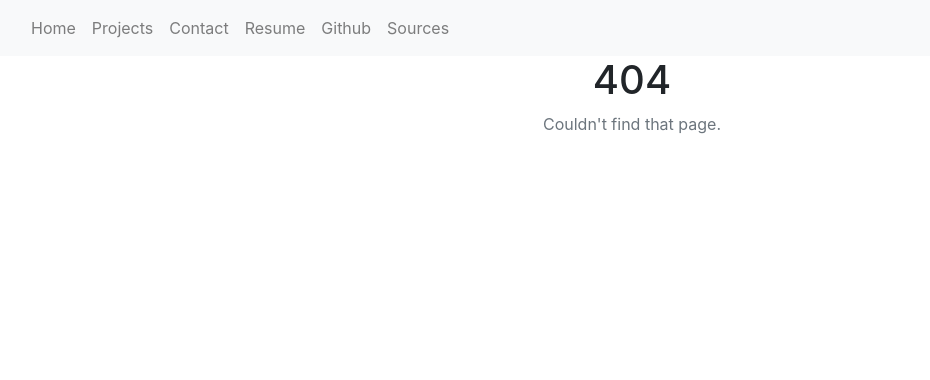
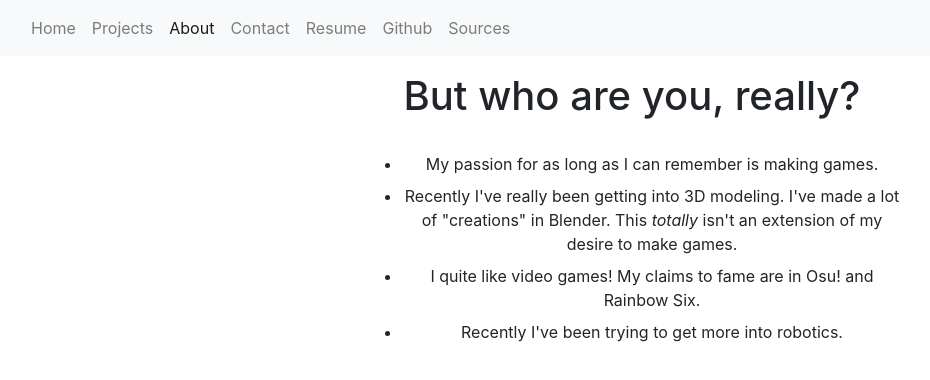
Before and after one commit to AustinHoover/PersonalWebsite, a React app: page /about in a window 1280 px wide. Before the commit this address had no page. Shown: the top 380 px of the page, without its empty margins (8-938 px from the left). Built offline with nearby package versions, Linux system fonts and the light colour scheme.

Commit message:
Shake up projects, add some personality to taste

```diff
--- a/src/components/DefaultNavbar/DefaultNavbar.tsx
+++ b/src/components/DefaultNavbar/DefaultNavbar.tsx
@@ -16,6 +16,11 @@ const entries : NavEntry[] = [
     {
         name: "Projects",
         link: "/projects",
+        external : false,
+    },
+    {
+        name: "About",
+        link: "/about",
         external : false,
     },
     {
--- a/src/components/ProjectListing/ProjectListing.tsx
+++ b/src/components/ProjectListing/ProjectListing.tsx
@@ -19,9 +19,9 @@ const ProjectListing = (props : ProjectListingProps) => {
                 <h5 className="card-title">{props.title}</h5>
                 <p className="card-text">{props.description}</p>
                 {
-                    props.githublink ? <a href={props.githublink} className="btn btn-primary">Github Link</a> : <div/>
+                    props.githublink ? <a href={props.githublink} className="btn btn-primary">Github</a> : <div/>
                 }
-                {props.githublink ? <a href={props.githublink}>Github Link</a> : <div></div>}
+                {/* {props.githublink ? <a href={props.githublink}>Github Link</a> : <div></div>} */}
             </div>
         </div>
     );
--- a/src/entry/app.tsx
+++ b/src/entry/app.tsx
@@ -7,6 +7,7 @@ import NotFound from "../pages/NotFound/NotFound";
 import Projects from "../pages/Projects/Projects";
 import Contact from "../pages/Contact/Contact";
 import Sources from "../pages/Sources/Sources";
+import About from "../pages/About/About";
 
 const App = () => {
     return (
@@ -15,6 +16,7 @@ const App = () => {
                 <Switch>
                     <Route path="/" exact component={Index}/>
                     <Route path="/projects" component={Projects}/>
+                    <Route path="/about" component={About}/>
                     <Route path="/contact" component={Contact}/>
                     <Route path="/sources" component={Sources}/>
                     <Route component={NotFound} exact/>
--- /dev/null
+++ b/src/pages/About/About.tsx
@@ -0,0 +1,42 @@
+import * as React from "react";
+import DefaultNavbar from "../../components/DefaultNavbar/DefaultNavbar";
+
+
+const About = () => {
+    return (
+        <>
+            <header>
+                <DefaultNavbar name={"About"}/>
+            </header>
+            <main role="main">
+                <div className="container text-center">
+                    <h1 className="p-3">But who are you, really?</h1>
+                    <div className="row">
+                        <div className="col-3"></div>
+                        <div className="text-center col-6">
+                            <ul>
+                                <li className="pt-2">
+                                    My passion for as long as I can remember is making games.
+                                </li>
+                                <li className="pt-2">
+                                    Recently I've really been getting into 3D modeling.
+                                    I've made a lot of "creations" in Blender.
+                                    This <i>totally</i> isn't an extension of my desire to make games.
+                                </li>
+                                <li className="pt-2">
+                                    I quite like video games! My claims to fame are in Osu! and Rainbow Six.
+                                </li>
+                                <li className="pt-2">
+                                    Recently I've been trying to get more into robotics.
+                                </li>
+                            </ul>
+                        </div>
+                        <div className="col-3"></div>
+                    </div>
+                </div>
+            </main>
+        </>
+    );
+}
+
+export default About;
--- a/src/pages/Contact/Contact.tsx
+++ b/src/pages/Contact/Contact.tsx
@@ -13,15 +13,18 @@ const Contact = () => {
                     <h1 className="p-3">Contacts</h1>
                     <div className="row">
                         <div className="col-3"></div>
-                        <div className="text-left col-6">
+                        <div className="text-center col-6">
                             <p>
                                 <a href="mailto:austinwhoover@gmail.com">austinwhoover@gmail.com</a>
+                            </p>
+                            <p>
+                                <a href="https://github.com/AustinHoover">Github</a>
                             </p>
                             <p>
                                 <a href="https://www.linkedin.com/in/austin-hoover-b4a30b182/">LinkedIn</a>
                             </p>
                             <p>
-                                <a href="https://github.com/AustinHoover">Github</a>
+                                <a href="https://twitter.com/railgunsr">Twitter</a>
                             </p>
                         </div>
                         <div className="col-3"></div>
--- a/src/pages/Index/Index.tsx
+++ b/src/pages/Index/Index.tsx
@@ -26,7 +26,7 @@ const Index = () => {
                         <div className="row"></div>
                         <div className="row text-center">
                             <div className="col">
-                                <h1 className="p-3 text-light display-1">Hello!</h1>
+                                <h1 className="p-3 text-light display-1">🚀 Hello 🚀</h1>
                                 <p className="text-light display-4">
                                     My name is Austin Hoover.
                                     This is my homepage.
--- a/src/pages/Projects/Projects.tsx
+++ b/src/pages/Projects/Projects.tsx
@@ -15,6 +15,8 @@ import * as rts from './rts.png';
 import * as stocks from './stocks.png';
 //@ts-ignore
 import * as terrain from './terrain.gif';
+//@ts-ignore
+import * as telephoneIcon from './Telephone-icon.png';
 
 
 const Projects = () => {
@@ -34,6 +36,23 @@ const Projects = () => {
                     </p>
                     <div className="card-columns">
                         <ProjectListing
+                            title={"Telephone"}
+                            description={"A games netcode parser generator written in Java."}
+                            imgpath={telephoneIcon}
+                            githublink={"https://github.com/AustinHoover/Telephone"}
+                        />
+                        <ProjectListing
+                            title={"RTS Engine"}
+                            description={"Written many moons ago, this is a complex real time strategy game engine. It supports a bunch of stuff and is generally too complicated to summarize in a little box."}
+                            imgpath={rts}
+                        />
+                        <ProjectListing
+                            title={"Cryptocurrency Research Framework"}
+                            description={"I attempted to construct a framework for cryptocurrency analysis. I designed very robust and complicated software. I was ultimately unsuccessful in my pursuit. Turns out predicting the future is a hard problem."}
+                            imgpath={stocks}
+                            githublink={"https://github.com/AustinHoover/crypto"}
+                        />
+                        <ProjectListing
                             title={"Terrain Generation Library"}
                             description={"A library I designed for generating terrain. Above is a video of it in action. It simulates plate tectonics to create semi-realistic landmasses."}
                             imgpath={terrain}
@@ -42,11 +61,6 @@ const Projects = () => {
                             title={"IT Management Software"}
                             description={"While working in IT, I wrote software that performed various tasks and was managable from a central reporting server."}
                             imgpath={hierarchy}
-                        />
-                        <ProjectListing
-                            title={"Digital Processor"}
-                            description={"After feeling very inspired in class I designed the circuit logic for a rudimentary processor."}
-                            imgpath={computer}
                         />
                         <ProjectListing
                             title={"3D Game Engine"}
@@ -58,16 +72,6 @@ const Projects = () => {
                             description={"I wrote this ray tracer in highschool. The code is gross but hey it's a pretty gif."}
                             imgpath={raytracer}
                         />
-                        <ProjectListing
-                            title={"RTS Engine"}
-                            description={"Written many moons ago, this is a complex real time strategy game engine. It supports a bunch of stuff and is generally too complicated to summarize in a little box."}
-                            imgpath={rts}
-                        />
-                        <ProjectListing
-                            title={"Cryptocurrency Research Framework"}
-                            description={"I attempted to construct a framework for cryptocurrency analysis. I designed very robust and complicated software. I was ultimately unsuccessful in my pursuit. Turns out predicting the future is a hard problem."}
-                            imgpath={stocks}
-                        />
                     </div>
                 </div>
             </main>
```
